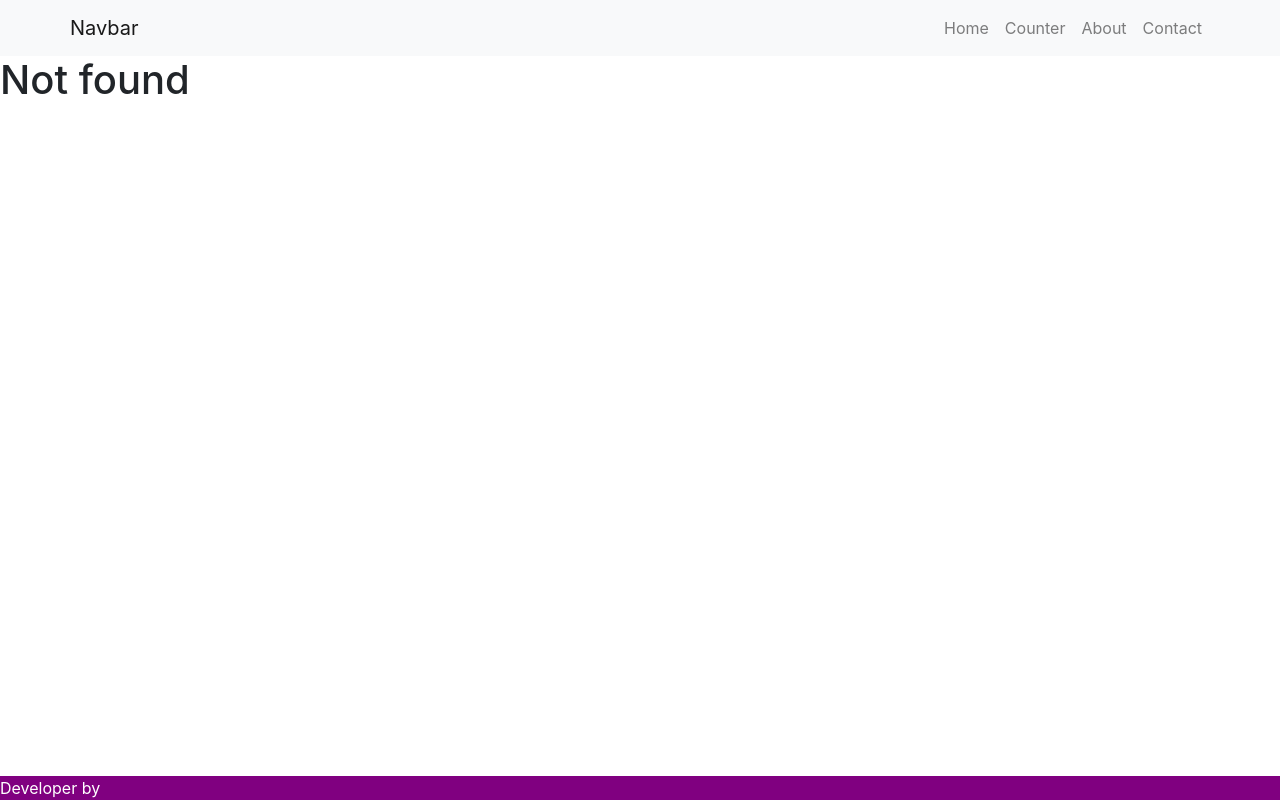
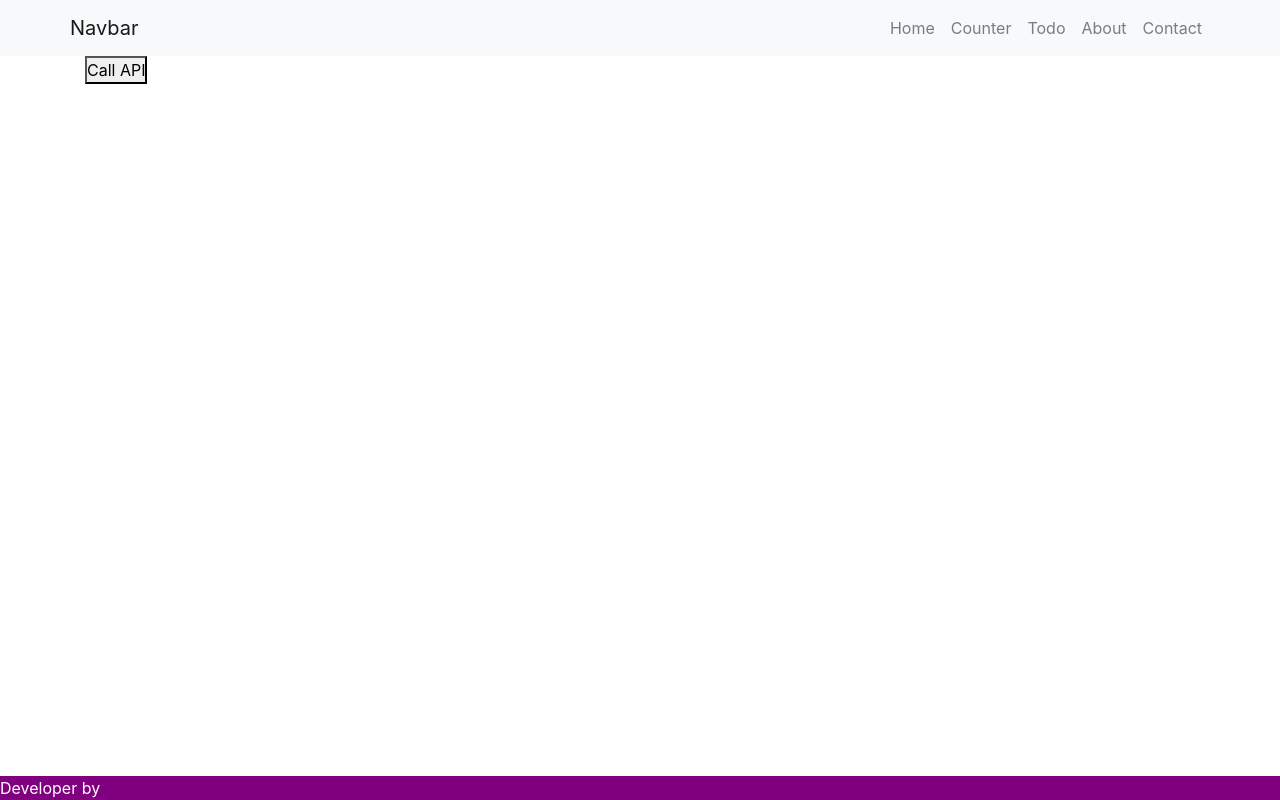
Before and after one commit to nstack-in/react-svapps, a React (Create React App) app: page /todo in a window 1280 px wide. Before the commit this address had no page. Built offline with nearby package versions, Linux system fonts and the light colour scheme.

Commit message:
making http request using fetch

```diff
--- a/package.json
+++ b/package.json
@@ -6,6 +6,7 @@
     "@material-ui/core": "^4.11.4",
     "@material-ui/icons": "^4.11.2",
     "bootstrap": "^4.6.0",
+    "node-fetch": "^2.6.1",
     "react": "^17.0.2",
     "react-bootstrap": "^1.6.1",
     "react-dom": "^17.0.2",
--- a/src/App.js
+++ b/src/App.js
@@ -10,6 +10,7 @@ import Counter from './page/counter';
 import React from 'react';
 import { BrowserRouter, Switch, Route } from 'react-router-dom';
 import NotFound from './page/not_found';
+import Todo from './page/todo';
 
 function App() {
   return (
@@ -27,6 +28,7 @@ function App() {
           <Route path="/counter" component={Counter} />
           <Route path="/contact" component={Contact} />
           <Route path="/about" component={About} />
+          <Route path="/todo" component={Todo} />
           <Route path="*" component={NotFound} />
         </Switch>
       </div>
--- a/src/components/nav.js
+++ b/src/components/nav.js
@@ -10,6 +10,7 @@ function MyNav(props) {
         <Nav className="me-auto">
           <Nav.Link as={Link} to="/home">Home</Nav.Link>
           <Nav.Link as={Link} to="/counter">Counter</Nav.Link>
+          <Nav.Link as={Link} to="/todo">Todo</Nav.Link>
           <Nav.Link as={Link} to="/about">About</Nav.Link>
           <Nav.Link as={Link} to="/contact">Contact</Nav.Link>
         </Nav>
--- /dev/null
+++ b/src/page/todo.js
@@ -0,0 +1,43 @@
+
+import React, { useState } from 'react';
+import fetch from 'node-fetch';
+
+function Todo() {
+  const [data, updateData] = useState([]);
+
+  const callAPI = async function () {
+    const url = 'https://jsonplaceholder.typicode.com/todos/';
+    const response = await fetch(url);
+    const json = await response.json();
+    updateData(json);
+  }
+
+  return (
+    <div className="container">
+      <button onClick={callAPI}>Call API</button>
+      {
+        data.map(todo => {
+          if (todo['completed'] == true) {
+            return (
+              <p key={todo['id']}>
+                <s>
+                  {todo['id']} - {todo['title']}
+                </s>
+              </p>
+            );
+          } else {
+            return (
+              <p key={todo['id']}>
+                <strong>
+                  {todo['id']} - {todo['title']}
+                </strong>
+              </p>
+            );
+          }
+        })
+      }
+    </div>
+  );
+}
+
+export default Todo;
```
Also changed, not shown: 1 other file (tests, documents, lock files or other folders).
